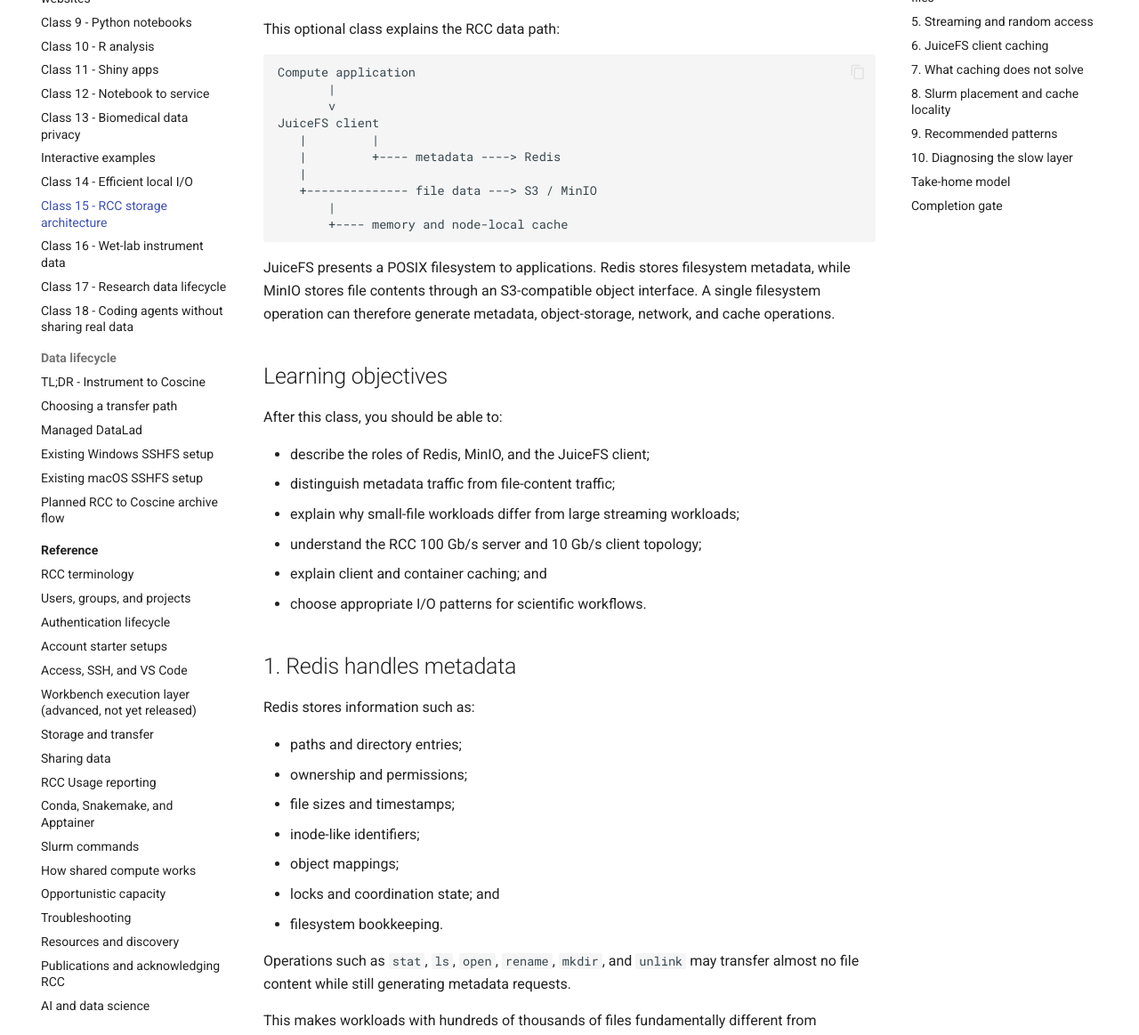
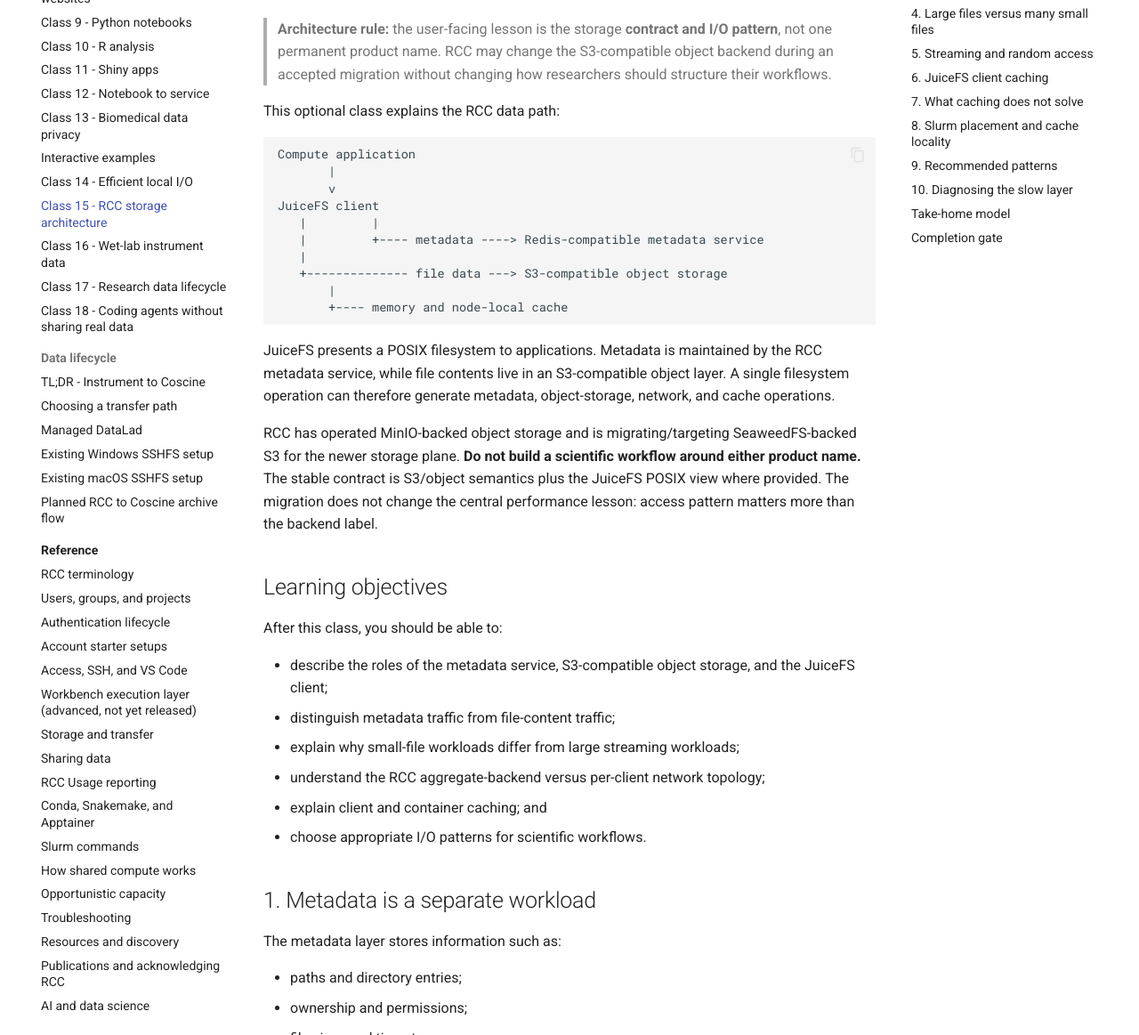
Before and after one commit to IKIM-Essen/ClusterDocs, an MkDocs documentation site: the page built from docs/course/class-15-storage-architecture.md, in a window 1280 px wide and 1400 px high, scrolled down 456 px, cut to the strip 237-1400 px from the top of the window. Shown: the whole strip at 89% size. Built offline with MkDocs 1.6.1 and Material for MkDocs 9.7.7, drawn with Linux system fonts in a browser that asks for light colours; some of the changed text lies outside the part shown.

Commit message:
docs: make storage architecture backend-neutral and I/O-first

````diff
--- a/docs/course/class-15-storage-architecture.md
+++ b/docs/course/class-15-storage-architecture.md
@@ -10,6 +10,11 @@
   </video>
 </section>
 
+> **Architecture rule:** the user-facing lesson is the storage **contract and I/O
+> pattern**, not one permanent product name. RCC may change the S3-compatible
+> object backend during an accepted migration without changing how researchers
+> should structure their workflows.
+
 This optional class explains the RCC data path:
 
 ```text
@@ -18,32 +23,39 @@
        v
 JuiceFS client
    |         |
-   |         +---- metadata ----> Redis
+   |         +---- metadata ----> Redis-compatible metadata service
    |
-   +-------------- file data ---> S3 / MinIO
+   +-------------- file data ---> S3-compatible object storage
        |
        +---- memory and node-local cache
 ```
 
-JuiceFS presents a POSIX filesystem to applications. Redis stores filesystem
-metadata, while MinIO stores file contents through an S3-compatible object
-interface. A single filesystem operation can therefore generate metadata,
+JuiceFS presents a POSIX filesystem to applications. Metadata is maintained by
+the RCC metadata service, while file contents live in an S3-compatible object
+layer. A single filesystem operation can therefore generate metadata,
 object-storage, network, and cache operations.
+
+RCC has operated MinIO-backed object storage and is migrating/targeting
+SeaweedFS-backed S3 for the newer storage plane. **Do not build a scientific
+workflow around either product name.** The stable contract is S3/object semantics
+plus the JuiceFS POSIX view where provided. The migration does not change the
+central performance lesson: access pattern matters more than the backend label.
 
 ## Learning objectives
 
 After this class, you should be able to:
 
-- describe the roles of Redis, MinIO, and the JuiceFS client;
+- describe the roles of the metadata service, S3-compatible object storage, and
+  the JuiceFS client;
 - distinguish metadata traffic from file-content traffic;
 - explain why small-file workloads differ from large streaming workloads;
-- understand the RCC 100 Gb/s server and 10 Gb/s client topology;
+- understand the RCC aggregate-backend versus per-client network topology;
 - explain client and container caching; and
 - choose appropriate I/O patterns for scientific workflows.
 
-## 1. Redis handles metadata
+## 1. Metadata is a separate workload
 
-Redis stores information such as:
+The metadata layer stores information such as:
 
 - paths and directory entries;
 - ownership and permissions;
@@ -58,12 +70,12 @@
 
 This makes workloads with hundreds of thousands of files fundamentally
 different from workloads containing a few large files. Increasing S3 bandwidth
-does not remove a metadata bottleneck.
+or replacing one object-store implementation with another does not remove a
+metadata bottleneck.
 
-## 2. MinIO stores file contents
+## 2. The S3-compatible object layer stores file contents
 
-MinIO provides the S3-compatible object-storage layer used for durable file
-contents. Object storage is effective for:
+The object layer is effective for:
 
 - large objects;
 - sequential reads and writes;
@@ -76,28 +88,33 @@
 scattered reads and writes can generate many requests for relatively little
 useful data.
 
+This is why “move the data to Ceph,” “move it to SeaweedFS,” or “use another S3
+backend” is not, by itself, a fix for an inefficient workload. The storage
+technology changes operational tradeoffs; the application still controls its
+access pattern.
+
 ## 3. RCC network topology
 
-Storage and backend servers have connectivity of up to **100 Gb/s**. Typical
-compute clients have **10 Gb/s** links.
+Storage/backend servers have high aggregate connectivity, while individual
+compute clients have smaller per-node links.
 
 ```text
 compute process
     |
 JuiceFS client
     |
-10 Gb/s client link
+per-client link
     |
 RCC network
     |
-100 Gb/s aggregate backend
+high aggregate backend bandwidth
     |
-Redis and MinIO
+metadata + S3-compatible object layer
 ```
 
-The 100 Gb/s server side is aggregate capacity. It does not provide 100 Gb/s to
-one compute node. Ten clients each attempting to sustain 10 Gb/s can already
-approach the nominal capacity of one 100 Gb/s backend link.
+High backend bandwidth is **aggregate capacity**. It does not mean every client
+receives the full backend rate. Many clients can consume the shared capacity at
+once.
 
 Actual useful throughput is lower because of:
 
@@ -109,13 +126,13 @@
 - filesystem translation; and
 - application processing.
 
-Random and small-file workloads often do not fill a 10 Gb/s link with useful
-data. They spend their time waiting for network round trips and metadata.
+Random and small-file workloads often do not fill even a modest client link with
+useful data. They spend their time waiting for network round trips and metadata.
 
 ## 4. Large files versus many small files
 
-Large compressed FASTQ, BAM, CRAM, archives, and model files generally support
-efficient streaming and readahead.
+Large compressed FASTQ, BAM, CRAM, archives, image blocks, and model files
+generally support efficient streaming and readahead.
 
 Many small files require repeated:
 
@@ -169,7 +187,7 @@
 A cache miss uses the complete path:
 
 ```text
-application -> JuiceFS client -> network -> MinIO -> local cache
+application -> JuiceFS client -> network -> S3-compatible object backend -> local cache
 ```
 
 Caching helps when stable data is reused, for example:
@@ -198,7 +216,7 @@
 - a poor access pattern inside a cached container.
 
 A cached container may start quickly while the application inside it still
-performs inefficient random I/O against JuiceFS.
+performs inefficient random I/O against shared project storage.
 
 ## 8. Slurm placement and cache locality
 
@@ -215,25 +233,25 @@
 Nested submission destroys locality and can create repeated:
 
 - S3 downloads;
-- Redis metadata traffic;
-- 10 Gb/s client-link use;
+- metadata traffic;
+- client-link use;
 - container transfers;
 - reference-index transfers; and
 - synchronized backend load.
 
-Use job arrays, explicit Slurm dependencies, or Snakemake's Slurm executor from
-an approved submission host. Each compute job should receive a complete unit of
-work.
+Use job arrays, explicit Slurm dependencies, or Snakemake/Nextflow's reviewed
+Slurm integration from an approved controller. Each compute job should receive a
+complete unit of work.
 
 ## 9. Recommended patterns
 
-Use shared JuiceFS storage for:
+Use shared project storage for:
 
 - durable inputs;
 - validated final results;
 - large sequential transfers;
 - shared read-only references; and
-- workflow-visible state.
+- workflow-visible state that genuinely must survive between jobs.
 
 Use node-local storage for:
 
@@ -244,14 +262,15 @@
 - container and reference caches; and
 - files that are created and deleted rapidly.
 
-Do not place primary identifying patient data on RCC.
+Use project S3/object access when the application genuinely benefits from object
+semantics rather than forcing object data through a POSIX view unnecessarily.
 
 ## 10. Diagnosing the slow layer
 
 | Symptom | Likely layer |
 |---|---|
-| `ls`, `stat`, or file creation is slow | Redis metadata path or namespace pressure |
-| large sequential reads are slow | MinIO, network, contention, or client link |
+| `ls`, `stat`, or file creation is slow | metadata path or namespace pressure |
+| large sequential reads are slow | object backend, network, contention, or client link |
 | first read is slow and second read is fast | cold versus warm client cache |
 | many nodes slow simultaneously | shared backend or network contention |
 | one node alone is slow | client link, local disk, cache, or mount state |
@@ -264,14 +283,20 @@
 
 ## Take-home model
 
-> JuiceFS supplies the POSIX interface. Redis handles metadata. MinIO stores file
-> contents as S3 objects. The network connects the layers. Good performance
-> comes from streaming large data, minimizing metadata storms, reusing immutable
-> caches, and moving temporary random I/O to node-local storage.
+> JuiceFS supplies a POSIX interface where RCC exposes one. The metadata service
+> handles namespace operations. The S3-compatible object layer stores file
+> contents. The network and caches connect those layers. **Good performance comes
+> primarily from good I/O patterns**: stream large data, minimize metadata
+> storms, reuse immutable caches, and move temporary/random I/O to node-local
+> storage.
+
+The exact object backend can change through an accepted migration. The workflow
+rule should not.
 
 ## Completion gate
 
 Given one streaming workload and one small-file or random-I/O workload, trace
 the likely metadata, object-storage, network, and cache paths. State which data
 should remain durable, which work should use job-local scratch, and what you
-would measure before changing resources.
+would measure before changing resources or proposing a different storage
+backend.
````
Also changed, not shown: other parts of docs/course/class-15-storage-architecture.md (+3 -2 lines).
